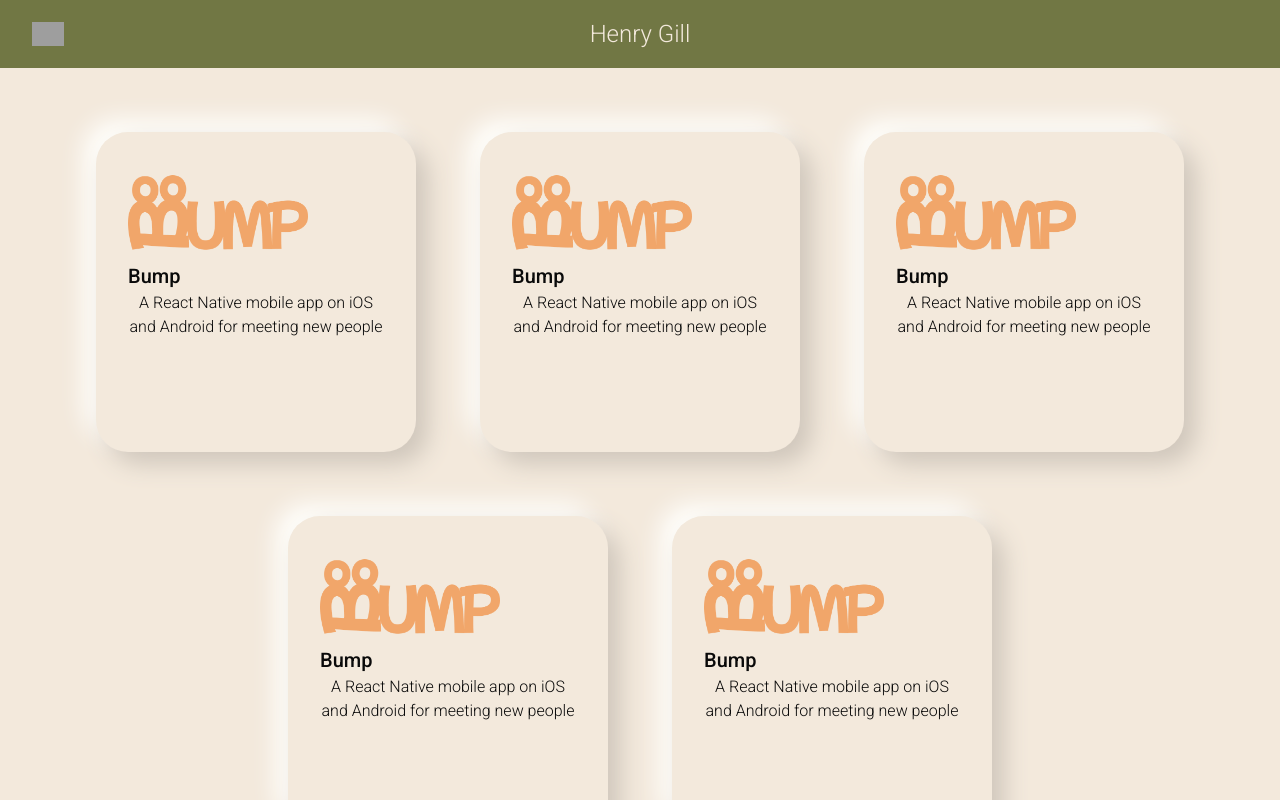
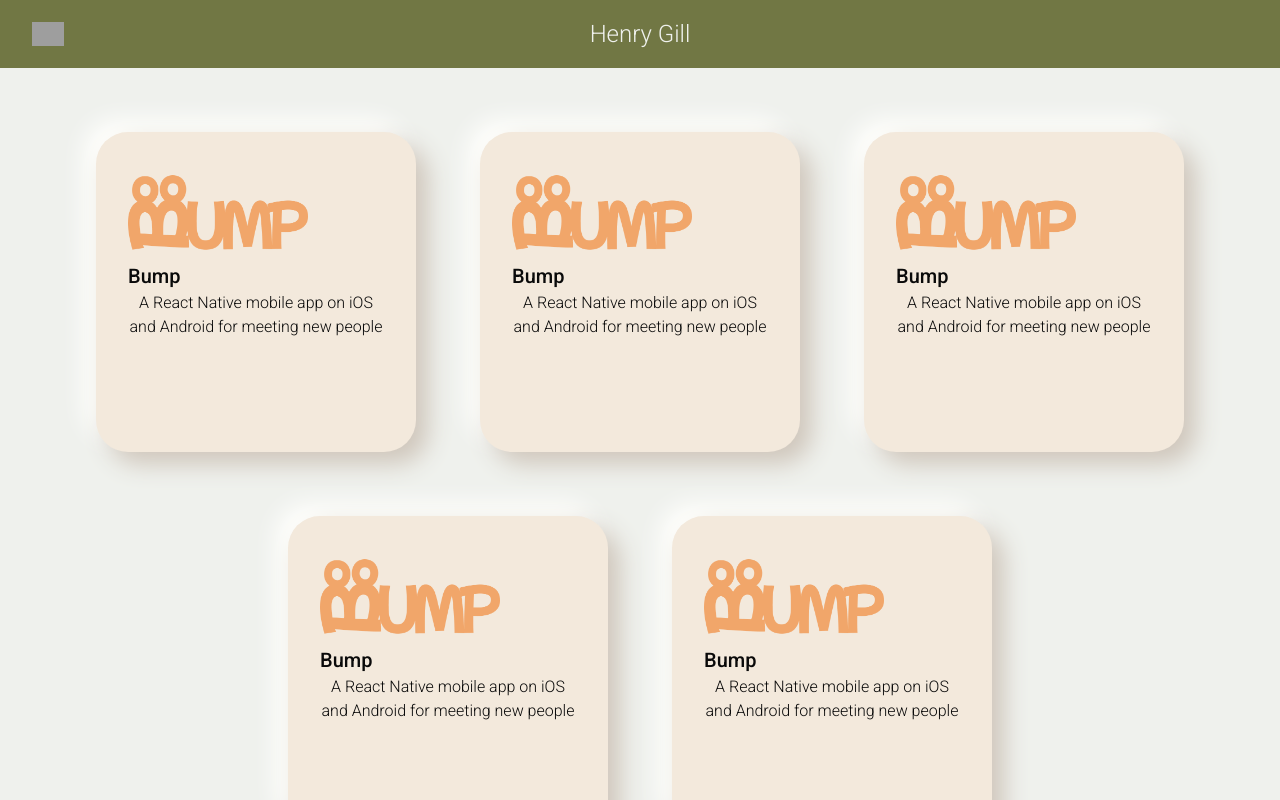
Before and after one commit to henrypgill/henrypgill.github.io, a Next.js app: page / in a window 1280 px wide. Shown: the top 800 px of the page. Built offline with nearby package versions, Linux system fonts and the light colour scheme; grey boxes are pictures that could not be loaded.

Commit message:
updated colors in css

```diff
--- a/src/app/globals.css
+++ b/src/app/globals.css
@@ -3,13 +3,13 @@
 @tailwind utilities;
 
 :root {
-    --background: #f3e9dc;
+    --background: #eff1ed;
     --foreground: #0a0a0a;
 }
 
 @media (prefers-color-scheme: dark) {
     :root {
-        --background: #f3e9dc;
+        --background: #eff1ed;
         --foreground: #0a0a0a;
     }
 }
```
